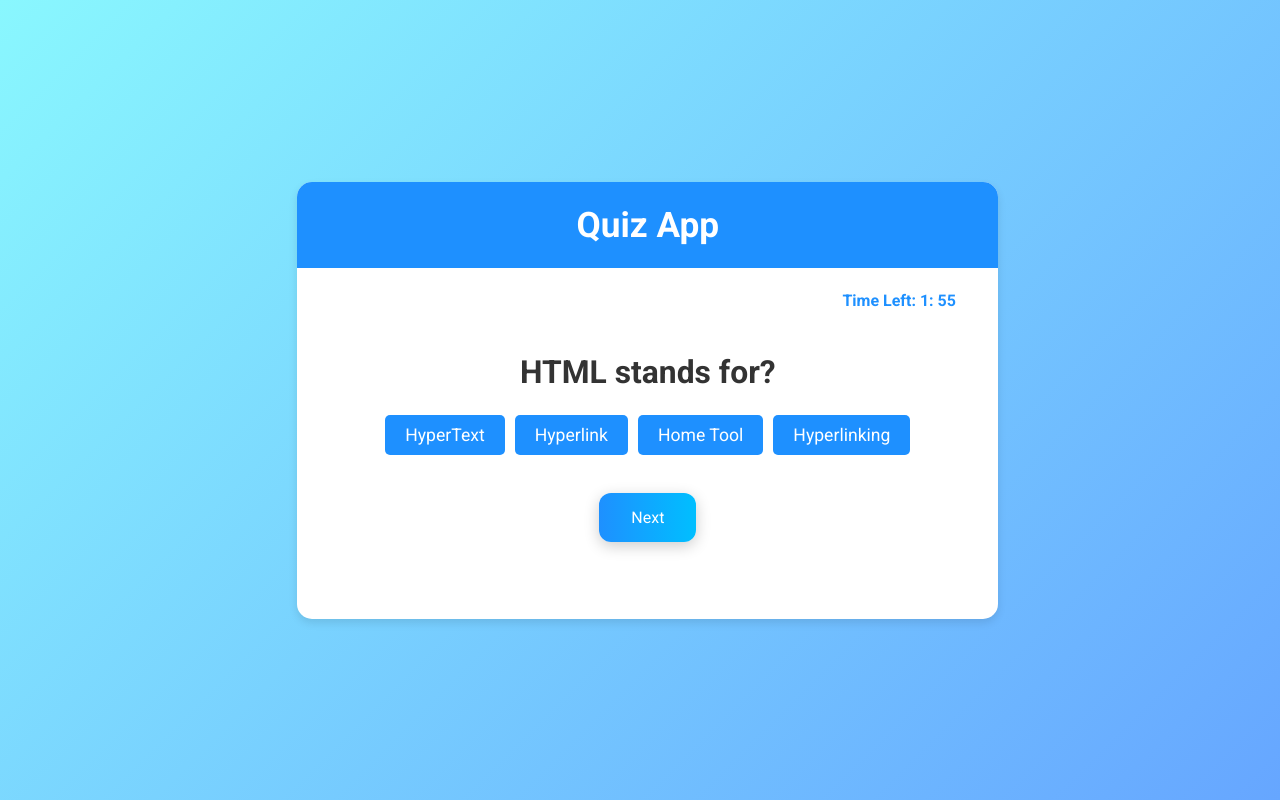
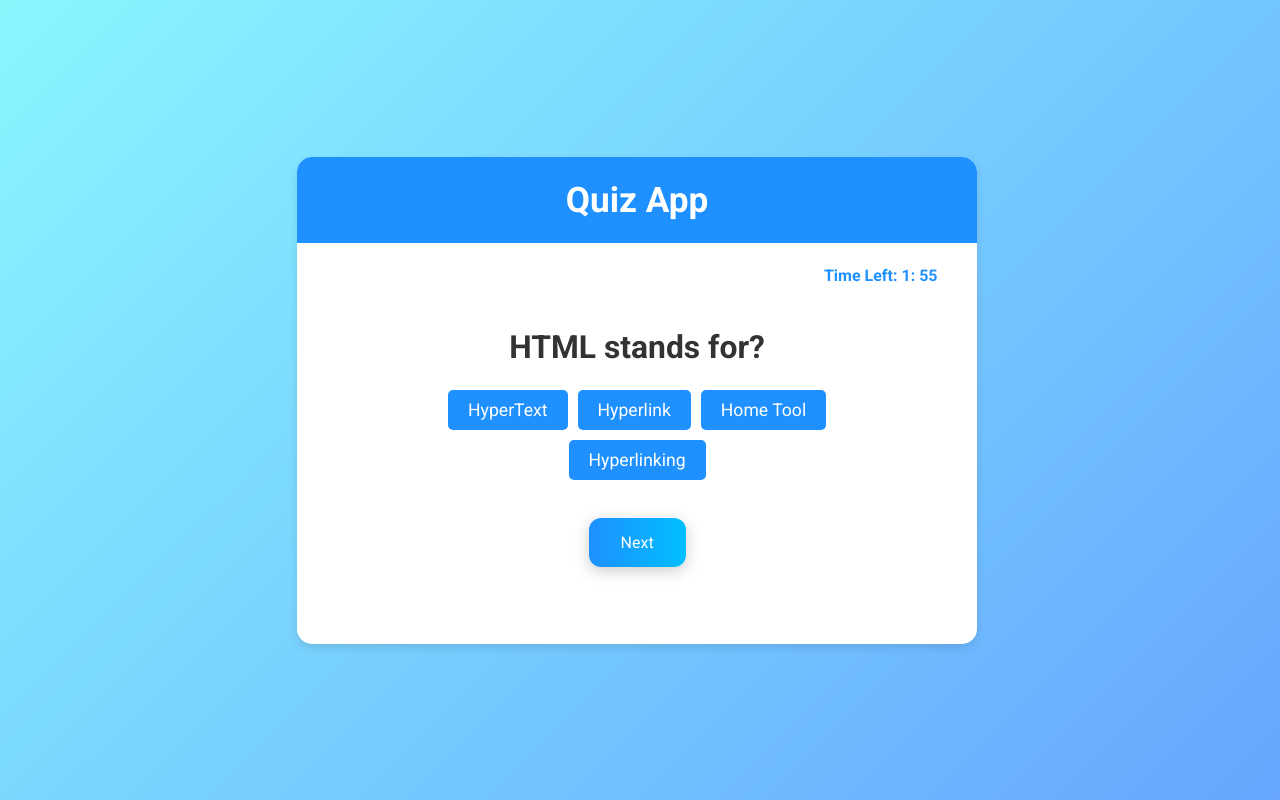
Before and after one commit to IbtahajAkram/zawwarquizapp, a React (Create React App) app: page / in a window 1280 px wide. Built offline with nearby package versions, Linux system fonts and the light colour scheme.

Commit message:
Update App.css

```diff
--- a/src/App.css
+++ b/src/App.css
@@ -20,7 +20,7 @@ body {
   border-radius: 15px;
   box-shadow: 0 4px 8px rgba(0, 0, 0, 0.1);
   overflow: hidden;
-  width: 98%;
+  width: 95%;
   max-width: 800px;
   margin: 15px;
   size-adjust: fixed;
```
